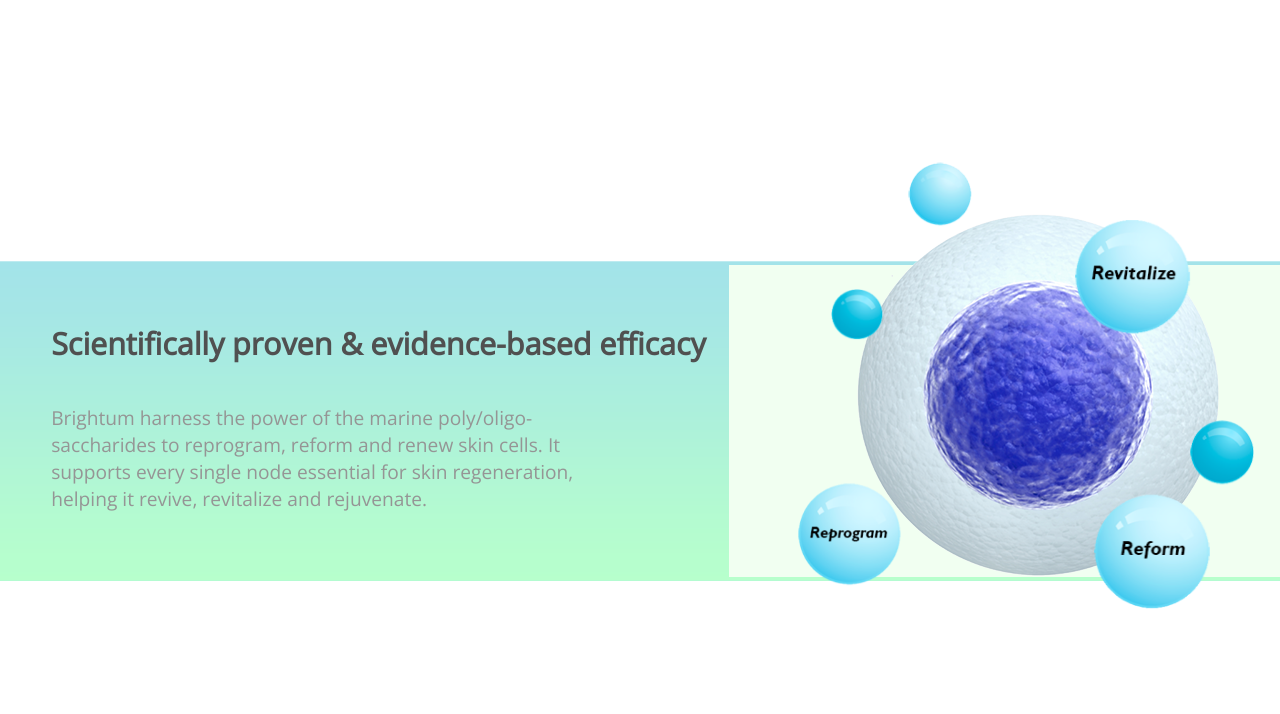
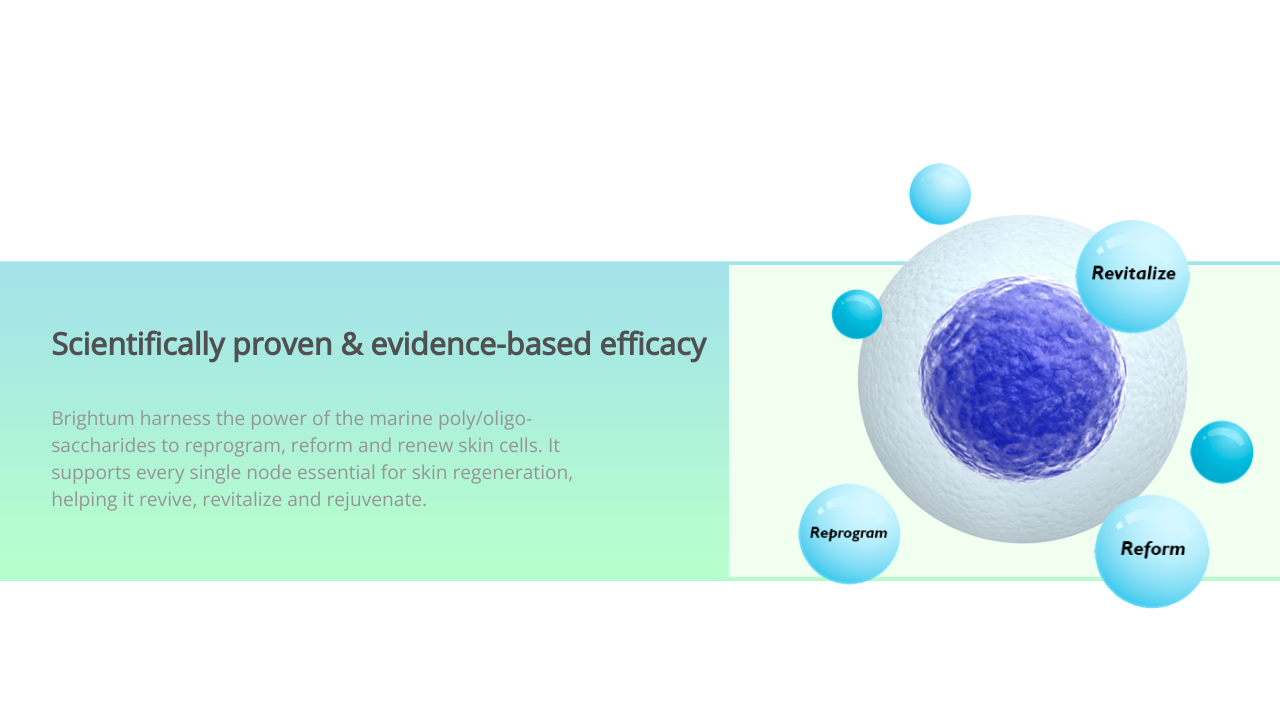
Before and after one commit to mute1add/FS, a plain HTML site: page index.html in a window 1280 px wide. Shown: the part 1698-2412 px from the top of the page. Drawn offline with nearby package versions, Linux system fonts and the light colour scheme.

Commit message:
Update style.css

```diff
--- a/css/style.css
+++ b/css/style.css
@@ -378,6 +378,10 @@ body {
         /* padding-right: 5vw; */
         width: 62vw;
         margin-top: 1vw;
+    }
+    .main-bubl img{
+     width: 60%;
+        height 120%;
     }
 
     .circle-element p {
```
